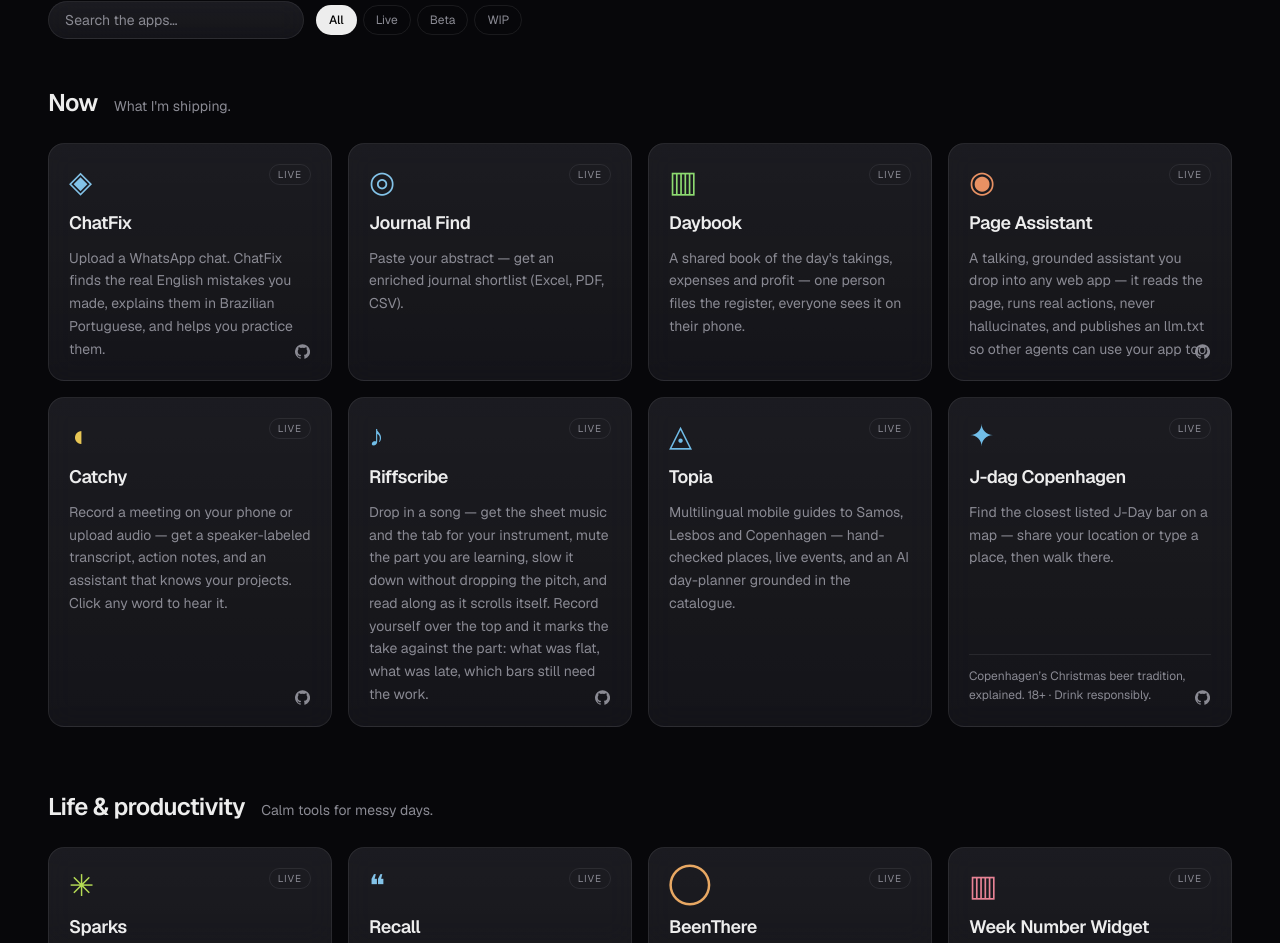
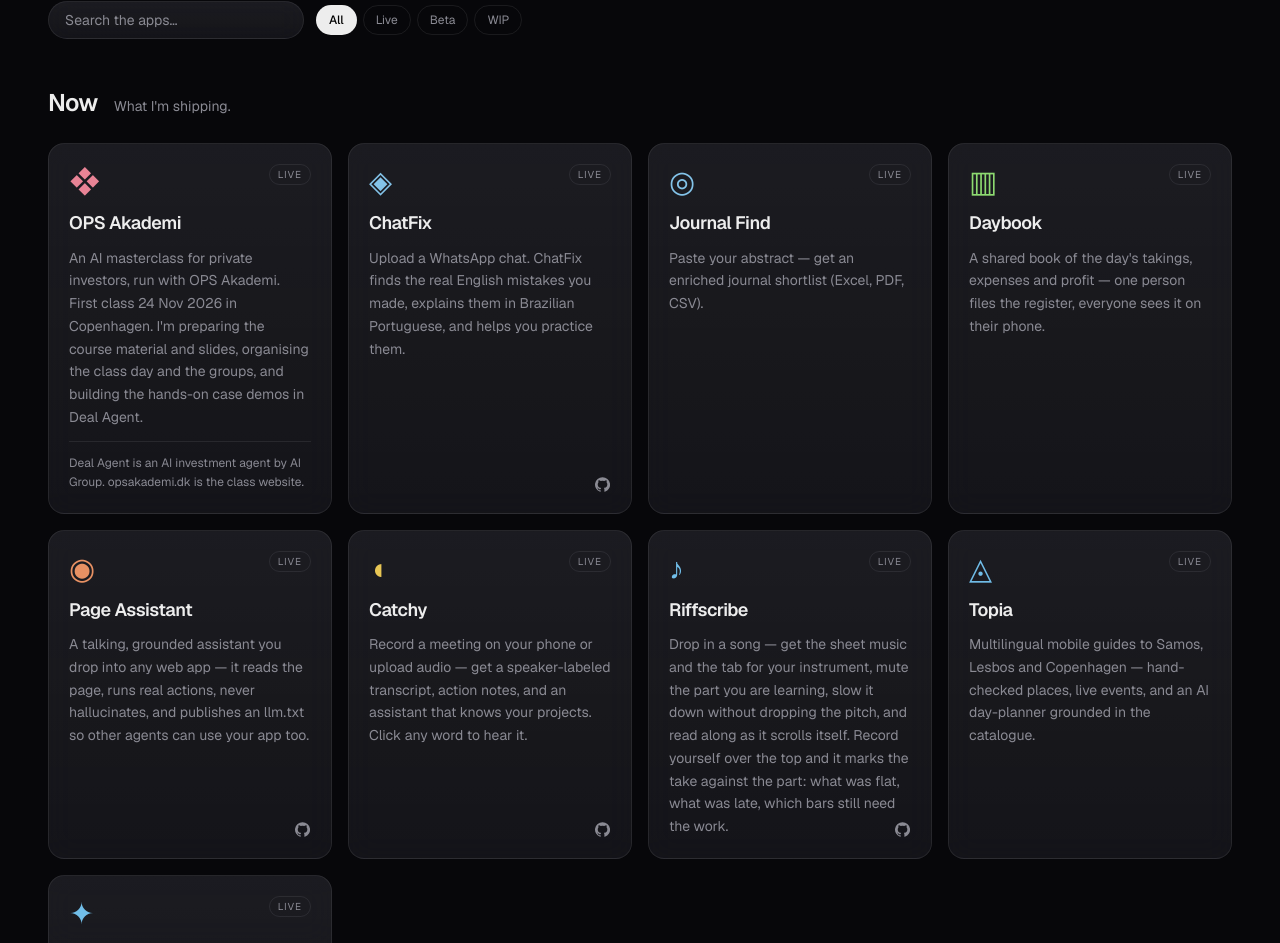
Before and after one commit to philipposk/6x7.gr, a Next.js app: page / in a window 1280 px wide. Shown: the part 863-1806 px from the top of the page. Built offline with nearby package versions, Linux system fonts and the light colour scheme; no server answers.

Commit message:
Add OPS Akademi to Now projects

```diff
--- a/src/data/projects.ts
+++ b/src/data/projects.ts
@@ -45,6 +45,18 @@ export const GROUPS: { id: ProjectGroup; label: string; blurb: string }[] = [
 
 export const PROJECTS: Project[] = [
   // Now — explicit rank order
+  {
+    slug: "ops-akademi",
+    name: "OPS Akademi",
+    tagline:
+      "An AI masterclass for private investors, run with OPS Akademi. First class 24 Nov 2026 in Copenhagen. I'm preparing the course material and slides, organising the class day and the groups, and building the hands-on case demos in Deal Agent.",
+    group: "headline",
+    status: "live",
+    live: "https://opsakademi.dk",
+    glyph: "❖",
+    note: "Deal Agent is an AI investment agent by AI Group. opsakademi.dk is the class website.",
+    rank: 0,
+  },
   {
     slug: "j-dag",
     name: "J-dag Copenhagen",
```
Also changed, not shown: public/llms.txt.
